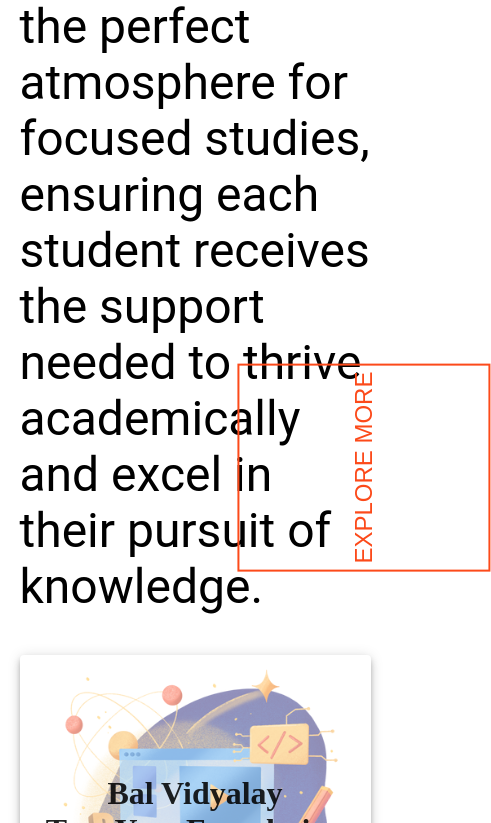
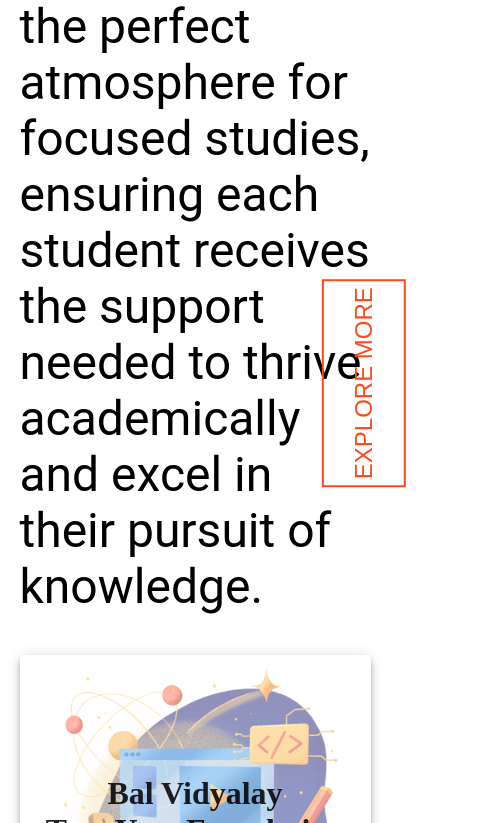
Before and after one commit to Sandeep-raj/takshilla, a React (Vite) app: page / in a window 390 px wide. Shown: the part 1916-2739 px from the top of the page, 491 px wide, since content can reach past the window. Built offline with nearby package versions, Linux system fonts and the light colour scheme.

Commit message:
carousel touch changes

```diff
--- a/src/component/Home/Home.css
+++ b/src/component/Home/Home.css
@@ -44,8 +44,9 @@
     }
 
     .home_prog_btn {
-        font-size: xx-large;
-        height: 30vh;
+        width: 30vh;
+        height: 10vh;
+        font-size: 10vh;
     }
     .child-container {
         font-size: xx-large;
```
Also changed, not shown: 4 other files (tests, documents, lock files or other folders).
